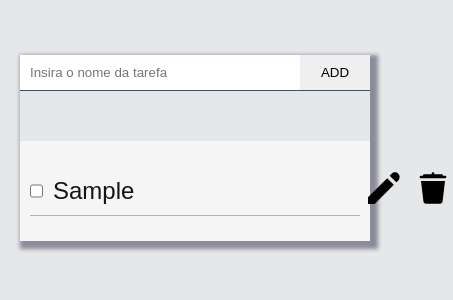
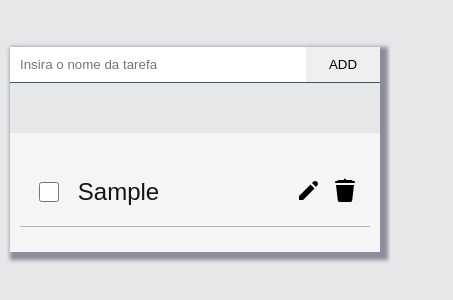
Before and after one commit to ValneyFelipe/to-do-list, a plain HTML site: page index.html in a window 390 px wide. Both pictures are taken after typing "Sample" into the empty fields and a click on the button "ADD". Shown: the whole page, 453 px wide, since content can reach past the window. Drawn offline with Linux system fonts and the light colour scheme.

Commit message:
adicionando responsividade no to-do-list

```diff
--- a/css/style.css
+++ b/css/style.css
@@ -5,7 +5,7 @@
 }
 body {
     background-color: rgba(166, 167, 175, 0.271);
-    padding: 20px;
+    padding: 10px;
 }
 
 /*
@@ -51,14 +51,13 @@ p {
 
 /*estilizando botao editar e deletar tarefas*/
 .btn-trash, .btn-edit {
-    width: auto;
     border: none;
     background: none;
 }
 /*img btn editar e lixeira*/
 .img-edit, .trash {
-    width: 40px;
-    height: 40px;
+    max-width: 40px;
+    max-height: 40px;
 }
 /**/
 .img-edit:hover {
@@ -75,7 +74,7 @@ p {
   --> container das tags--> input:text e botao adicionar
 */
 .container-add-contents {
-    width: 100%;
+    max-width: 100%;
     display: flex;
     margin-bottom: 50px;
 }
@@ -104,7 +103,7 @@ p {
 #tasks-container { /*container onde serão inseridos os elementos criados por JavaScripts*/
     padding: 10px;
     background-color: whitesmoke;
-    width: 100%;
+    max-width: 100%;
 }
 
 /*
@@ -118,7 +117,7 @@ input type checkbox
 
 /*container das tarefas com os elementos --> input:checkbox, span, button + img*/
 .box-task {
-    width: 100%;
+    max-width: 100%;
     min-height: 50px;
     display: flex;
     gap: 10px;
@@ -141,6 +140,7 @@ input type checkbox
     height: 100%;
     overflow: auto;
     background-color: rgba(0, 0, 0, 0.7); /* Fundo escuro */
+    padding: 10px;
 }
 /* Conteúdo do modal */
 .modal-content {
@@ -148,7 +148,7 @@ input type checkbox
     margin: 15% auto;
     padding: 20px;
     border: 1px solid #888;
-    max-width: 80%;
+    max-width: 100%;
     min-height: 170px;
 }
 
@@ -190,3 +190,19 @@ input type checkbox
     color: black;
     background-color: rgba(255, 0, 0, 0.79);
 }
+
+@media (max-width: 520px){
+    p {
+        min-width: 100px;
+        margin: 10px auto;
+
+    }
+    .box-task {
+        padding: 10px;
+    }
+    #confirm, #close {
+        width: 50%;
+        margin: 0 auto;
+    }
+
+}
```
